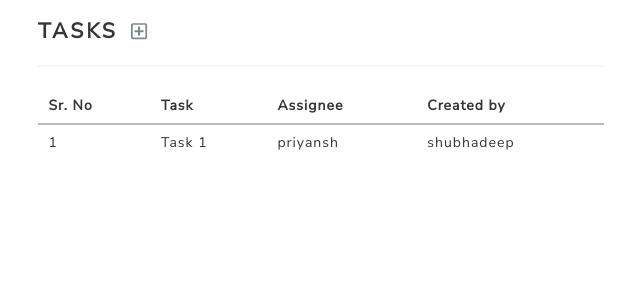
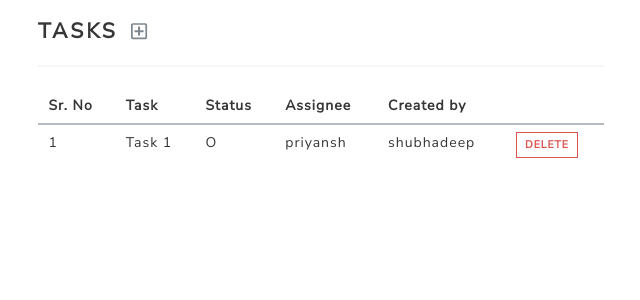
Before and after one commit to dshubhadeep/Task-Manager, a Django app: page /accounts/home/ in a window 1280 px wide. Shown: the part 70-370 px from the top of the page, without its empty margins (26-666 px from the left). Run offline with Django 3.2, Linux system fonts and the light colour scheme; a user stored in the database is signed in; data comes from the database, SQL or seed files in the repository; both versions use the stored data as it was after the commit; some libraries are stand-ins or nearby versions.

Commit message:
Added delete task and edit permissions

```diff
--- a/taskmanager/accounts/templates/home.html
+++ b/taskmanager/accounts/templates/home.html
@@ -18,8 +18,10 @@
                         <tr>
                             <th>Sr. No</th>
                             <th>Task</th>
+                            <th>Status</th>
                             <th>Assignee</th>
                             <th>Created by</th>
+                            <th></th>
                         </tr>
                     </thead>
                     <tbody>
@@ -29,8 +31,10 @@
                             <td>
                                 <a href="{% url 'tasks:detail' task.id %}" style="color:#363636;">{{task.title}}</a>
                             </td>
+                            <td>{{task.status}}</td>
                             <td>{{task.assigned_to}}</td>
                             <td>{{task.created_by}}</td>
+                            <td><a href="{% url 'tasks:delete' task.id %}" class="button is-small is-outlined is-danger">Delete</a></td>
                         </tr>
                         {% endfor %}
                     </tbody>
--- a/taskmanager/tasks/urls.py
+++ b/taskmanager/tasks/urls.py
@@ -7,5 +7,6 @@ app_name = "tasks"
 urlpatterns = [
     path('create/', views.create_task, name='create'),
     path('<int:task_id>/', views.detail, name='detail'),
-    path('edit/', views.edit, name='edit')
+    path('edit/', views.edit, name='edit'),
+    path('delete/<int:task_id>/', views.delete, name='delete')
 ]
```
Also changed, not shown: taskmanager/tasks/templates/detail.html (+5 -3 lines), taskmanager/tasks/views.py (+13 -1 lines), taskmanager/db.sqlite3.
